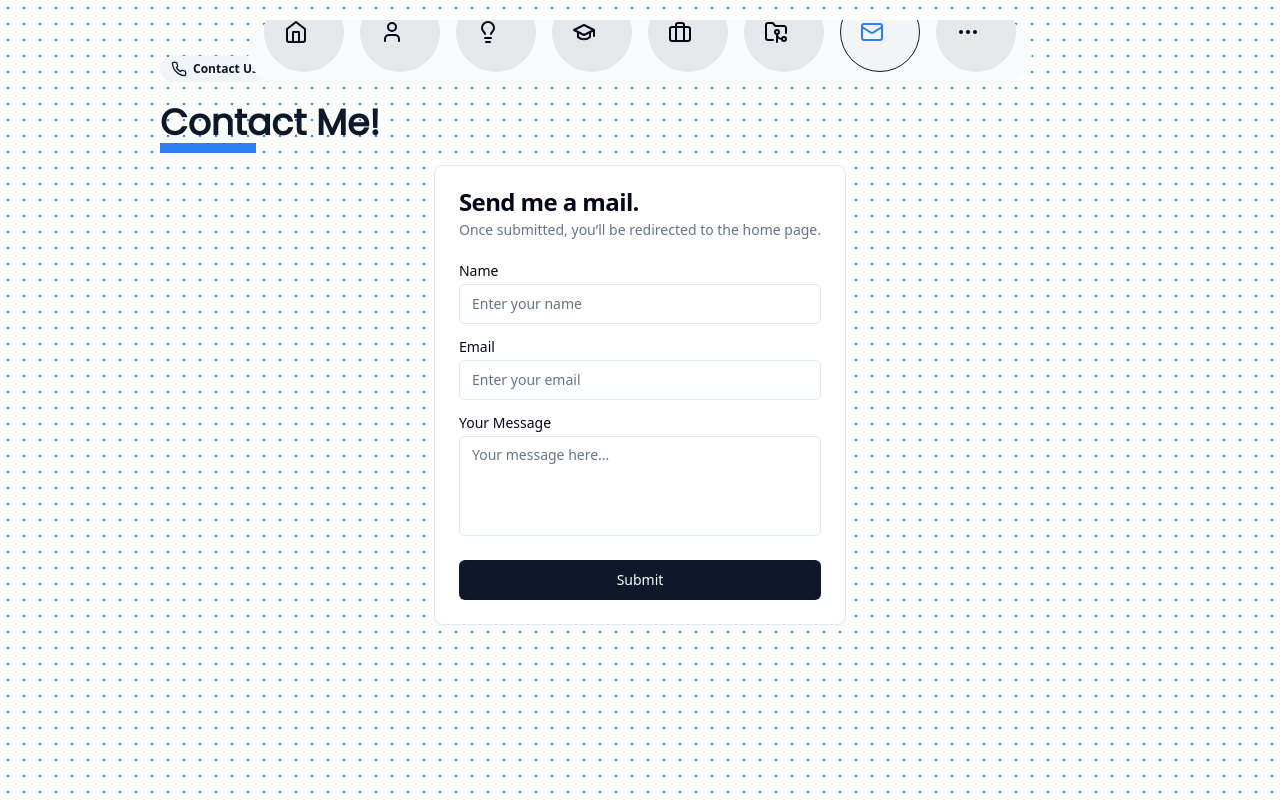
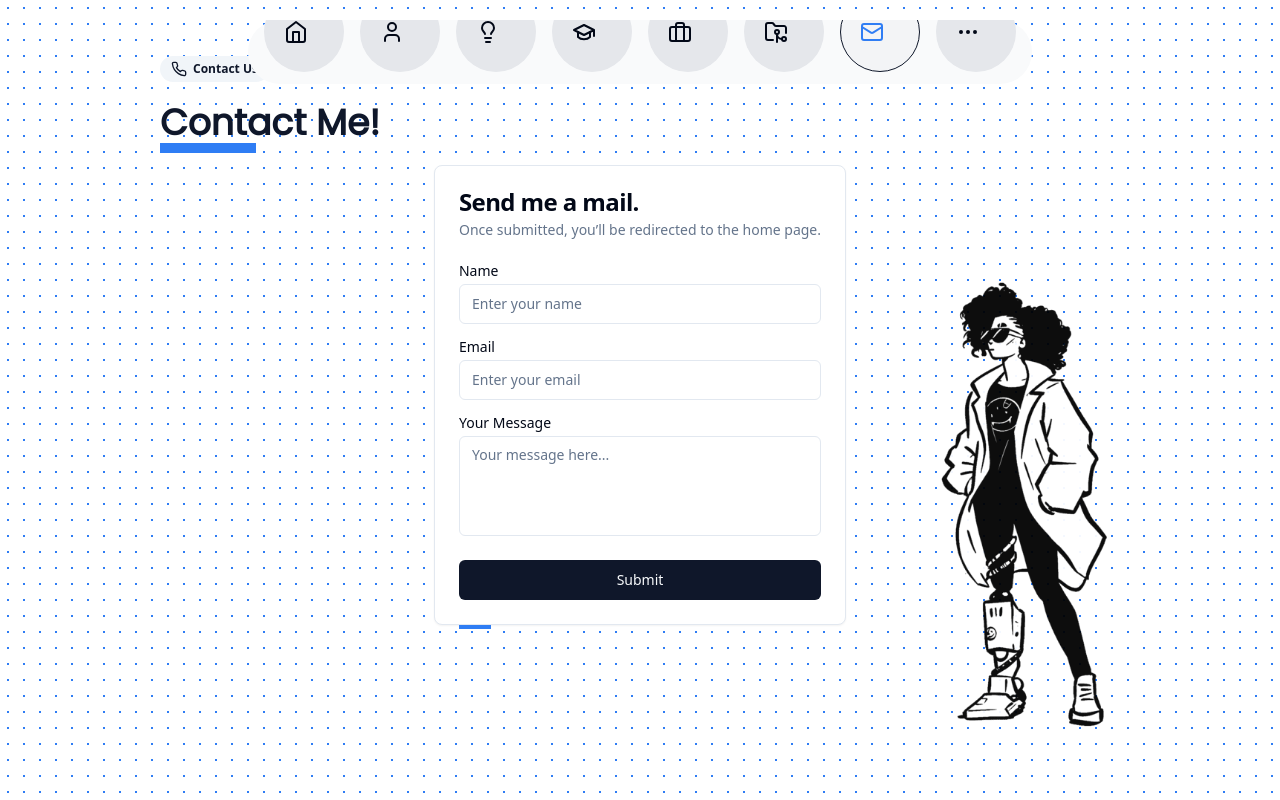
Before and after one commit to mokone-september/Portfolio, a Next.js app: page /contact in a window 1280 px wide. Built offline with nearby package versions, Linux system fonts and the light colour scheme.

Commit message:
feat: add decorative images to Contact and Skills pages for enhanced visual appeal

```diff
--- a/src/app/contact/page.tsx
+++ b/src/app/contact/page.tsx
@@ -3,16 +3,28 @@ import FramerWrapper from "@/components/animation/FramerWrapper";
 import Heading from "@/components/Heading";
 import { Badge } from "@/components/ui/badge";
 import { Phone } from "lucide-react";
+import Image from "next/image";
 
 const ContactPage = () => {
   return (
     <div className="h-full w-full relative flex flex-col items-start gap-5 overflow-hidden">
+      {/* Right-side decorative image (hidden on small screens) */}
+      <div className="hidden lg:block absolute right-0 bottom-6 translate-x-40 pointer-events-none select-none z-0">
+        <Image
+          src="/cube-leg.png"
+          alt="Decorative cube"
+          width={520}
+          height={520}
+          className="opacity-95"
+          priority={false}
+        />
+      </div>
       <Badge variant="secondary" className="gap-1.5 py-1">
         <Phone className="h-4 w-4" />
         Contact Us
       </Badge>
 
-      <section className="flex flex-col gap-3 w-full">
+      <section className="flex flex-col gap-3 w-full relative z-10">
         <Heading>Contact Me!</Heading>
 
         <div className="h-auto w-full flex justify-center items-center">
--- a/src/app/skills/page.tsx
+++ b/src/app/skills/page.tsx
@@ -3,6 +3,7 @@ import SkillsFooter from "@/components/SkillsFotter";
 import { Badge } from "@/components/ui/badge";
 import { LightbulbIcon } from "lucide-react";
 import FramerWrapper from "@/components/animation/FramerWrapper";
+import Image from "next/image";
 
 const SkillsPage = () => {
   const programmingLanguages = [
@@ -88,12 +89,23 @@ const SkillsPage = () => {
 
   return (
     <div className="h-full w-full relative flex flex-col items-start gap-5 overflow-hidden">
+      {/* Right-side reflecting image (hidden on small screens). Positioned near bottom-right and placed behind content. */}
+      <div className="hidden lg:block absolute right-0 bottom-6 translate-x-20 pointer-events-none select-none z-0">
+        <Image
+          src="/growth.png"
+          alt="growth illustration"
+          width={300}
+          height={300}
+          className="opacity-95"
+          priority={false}
+        />
+      </div>
       <Badge variant="secondary" className="gap-1.5 py-1">
         <LightbulbIcon className="w-4 h-4" />
         My Skills
       </Badge>
 
-      <div className="flex flex-col gap-3">
+      <div className="flex flex-col gap-3 relative z-10">
         <Heading>My Technical Experience & Skills</Heading>
 
         <FramerWrapper y={0} x={200}>
```
